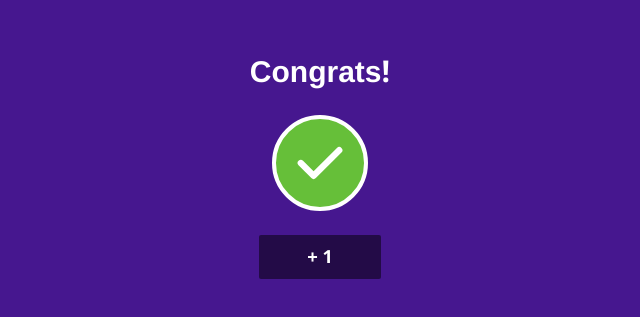
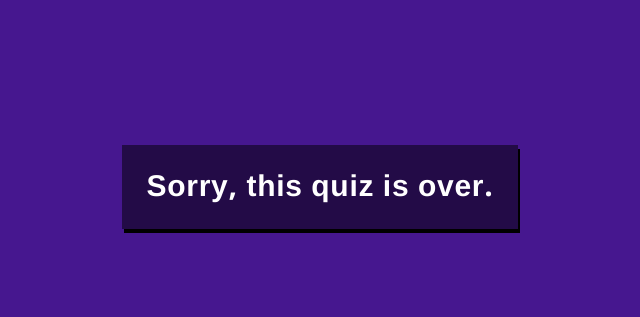
Before and after one commit to super-alpha-team/new-quizzes-fe, a Next.js app: page /test in a window 1280 px wide. Shown: the part 213-530 px from the top of the page, without its empty margins (320-960 px from the left). Built offline with nearby package versions, Linux system fonts and the light colour scheme.

Commit message:
lessen status and add finished quiz notification

```diff
--- /dev/null
+++ b/components/launch/DoneQuiz.jsx
@@ -0,0 +1,13 @@
+import React from 'react';
+
+function DoneQuiz() {
+    return (
+        <div className='h-screen w-screen bg-[#46178F] font-display font-semibold flex justify-center items-center flex-col'>
+            <div className="flex p-6 font-extrabold text-3xl text-white tracking-wide bg-[#230B47] shadow-dark">
+                {`Sorry, this quiz is over.`}
+            </div>
+        </div>
+    );
+}
+
+export default DoneQuiz;
--- a/components/playing/Play.jsx
+++ b/components/playing/Play.jsx
@@ -2,7 +2,7 @@
 import { useState, useEffect, Component } from 'react';
 import Multichoice from '../questionares/Multichoice';
 import Questionare from './Questionare';
-import Loading from '../helpers/Loading';
+import Loading from '../launch/Loading';
 import Clock from './Clock';
 import { socket } from '../../utils/socket';
 import axios from 'axios';
--- a/components/questionares/Matching.jsx
+++ b/components/questionares/Matching.jsx
@@ -1,4 +1,4 @@
-import Loading from 'components/helpers/Loading';
+import Loading from 'components/launch/Loading';
 import SubmitButton from 'components/helpers/SubmitButton';
 import React, { useEffect, useState } from 'react';
 import { randomHexColor } from '../../utils/helpers';
--- a/pages/index.jsx
+++ b/pages/index.jsx
@@ -3,7 +3,7 @@ import Play from '../components/playing/Play';
 import styles from '../styles/Home.module.css';
 import { useRouter } from 'next/router';
 import axios from 'axios';
-import Loading from '../components/helpers/Loading';
+import Loading from '../components/launch/Loading';
 import { SERVER_URL } from '../utils/config';
 import syncApi from '../apis/syncApi';
 
--- a/pages/play/index.jsx
+++ b/pages/play/index.jsx
@@ -3,10 +3,11 @@
 /* eslint-disable @next/next/no-unwanted-polyfillio */
 import { data } from 'autoprefixer';
 import axios from 'axios';
+import DoneQuiz from 'components/launch/DoneQuiz';
 import InputUsername from 'components/launch/InputUsername';
 import { useRouter } from 'next/router';
 import React, { useState, useEffect } from 'react';
-import Loading from '../../components/helpers/Loading';
+import Loading from '../../components/launch/Loading';
 import Play from '../../components/playing/Play';
 import { LOCALHOST } from '../../utils/config';
 
@@ -69,14 +70,15 @@ export default function PlayGame() {
     }
 
   }, [router.query.ltik]);
+  console.log('game status >>> ', game);
 
   return (
     <>
       {
-        game === "waiting" && <Loading message='Waiting game' />
+        game !== "done" && username ? <Play quizId={quizId} room_id={room_id} platformUserId={platformUserId} username={username} /> : <InputUsername usernameOnSubmit={setUsername} />
       }
       {
-        game === "play" && username ? <Play quizId={quizId} room_id={room_id} platformUserId={platformUserId} username={username} /> : <InputUsername usernameOnSubmit={setUsername} />
+        game === "done" && <DoneQuiz />
       }
     </>
 
--- a/pages/test/index.jsx
+++ b/pages/test/index.jsx
@@ -9,8 +9,9 @@ import Questionare from '../../components/playing/Questionare';
 import ShortAnswer from '../../components/questionares/ShortAnswer';
 import { configData } from 'utils/configData';
 import Result from 'components/launch/Result';
-import Loading from 'components/helpers/Loading';
+import Loading from 'components/launch/Loading';
 import FinalResult from 'components/launch/FinalResult';
+import DoneQuiz from 'components/launch/DoneQuiz';
 
 const answers = Array(4).fill({ answer: 'Lorem Ipsum is simply dummy text of the printing and typesetting industry.', id: 0 })
     .map((e, i) => ({ ...e, id: i }));
@@ -69,7 +70,7 @@ function Test() {
     // </div>
     // );
     return <>
-        <Result grade={1} />
+        <DoneQuiz />
     </>;
 }
 
```
Also changed, not shown: pages/test/loading.jsx (+1 -1 lines), components/launch/Loading.jsx (renamed from components/helpers/Loading.jsx).
